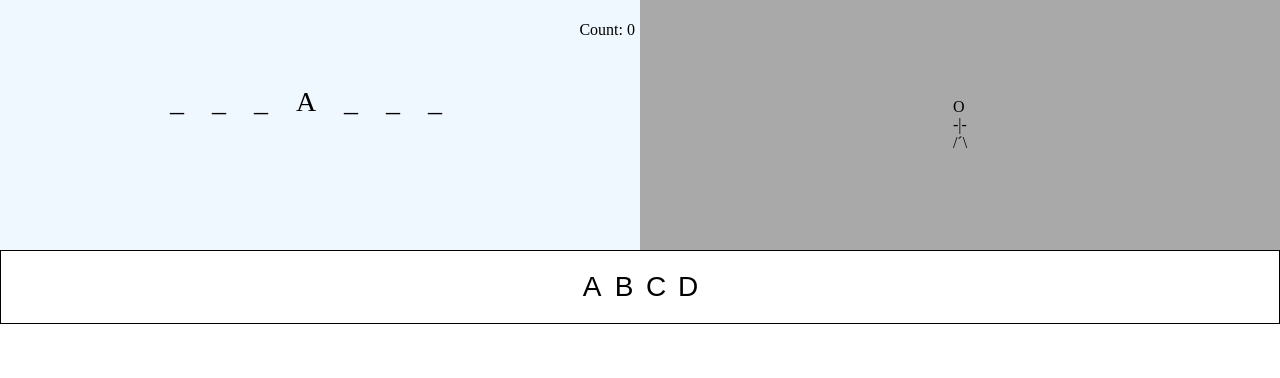
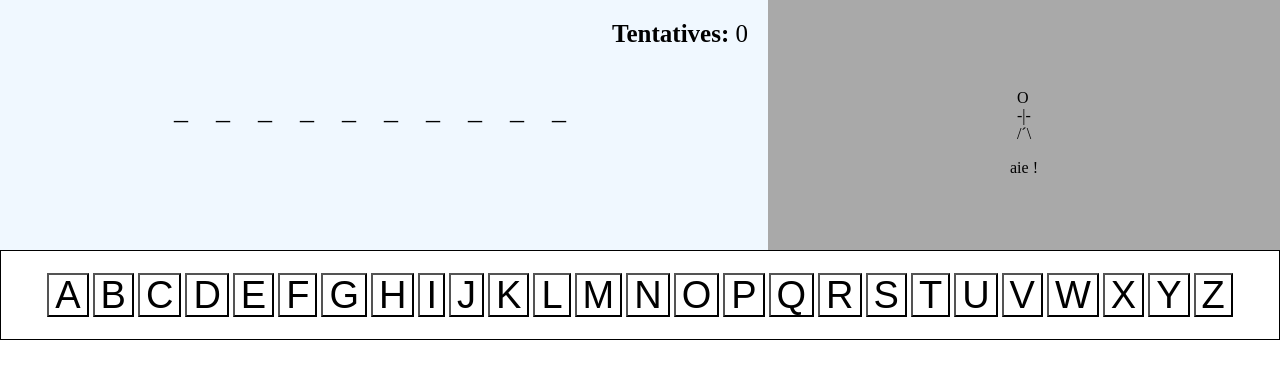
Before and after one commit to Thibaut-gauvin/penduReact, a React app: page / in a window 1280 px wide. Built offline with nearby package versions, Linux system fonts and the light colour scheme.

Commit message:
Game work without print victory (no ending)

```diff
--- a/src/Board.css
+++ /dev/null
@@ -1,5 +0,0 @@
-.board {
-    height: 250px;
-    width: 50%;
-    background-color: aliceblue;
-}
--- a/src/Board.js
+++ /dev/null
@@ -1,18 +0,0 @@
-import React, { Component } from 'react'
-import './Board.css'
-import Counter from './Counter'
-import MysteryWord from './MysteryWord'
-
-class Board extends Component {
-    render () {
-        return (
-            <div className="board">
-                <Counter />
-
-                <MysteryWord />
-            </div>
-        )
-    }
-}
-
-export default Board
--- a/src/Counter.css
+++ b/src/Counter.css
@@ -1,5 +1,15 @@
 .counter {
     display: flex;
     justify-content: flex-end;
-    padding: 5px;
+    align-items: flex-start;
+    padding: 20px;
 }
+
+.counter p span {
+    font-weight: bold;
+}
+
+.counter p {
+    margin: 0;
+    font-size: 25px;
+}
--- a/src/Counter.js
+++ b/src/Counter.js
@@ -1,14 +1,16 @@
-import React, { Component } from 'react'
+import React from 'react'
 import './Counter.css'
+import PropTypes from 'prop-types'
 
-class Counter extends Component {
-    render () {
-        return (
-            <div className="counter">
-                <p>Count: 0</p>
-            </div>
-        )
-    }
+const Counter = ({playerTry}) => (
+    <div className="counter">
+        {playerTry < 26 && <p><span>Tentatives:</span> {playerTry}</p>}
+        {playerTry >= 26 && <p><span>Perdu :'( Tentatives:</span> {playerTry}</p>}
+    </div>
+)
+
+Counter.propTypes = {
+    playerTry: PropTypes.number.isRequired,
 }
 
 export default Counter
--- a/src/Game.css
+++ b/src/Game.css
@@ -8,3 +8,9 @@ body {
   flex-direction: row;
   flex-wrap: wrap;
 }
+
+.board {
+  height: 250px;
+  width: 60%;
+  background-color: aliceblue;
+}
--- a/src/Game.js
+++ b/src/Game.js
@@ -1,17 +1,73 @@
 import React, { Component } from 'react'
 import './Game.css'
 
-import Board from './Board'
+import Counter from './Counter'
+import MysteryWord from './MysteryWord'
 import HumanFrame from './HumanFrame'
 import KeyBoard from './KeyBoard'
 
+const ALPHABET = 'abcdefghijklmnopqrstuvwxyz'
+
 class Game extends Component {
+    constructor (props) {
+        super(props)
+        this.state = {
+            mysteryWord: Game.generateMysteryWord(),
+            letters: Game.generateLetters(),
+            playerTry: 0,
+        }
+    }
+
+    static generateLetters () {
+        return ALPHABET.split("").map((letter) =>{
+            return {
+                letter: letter,
+                tested: false
+            };
+        })
+    }
+
+    static generateMysteryWord () {
+        let mysteryWord = 'crocrodile'
+
+        return mysteryWord.split("")
+    }
+
+    handleLetterClick = (letter) => {
+        const { playerTry, letters } = this.state
+        const letterIndex = letters.findIndex((obj => obj.letter === letter))
+
+        letters[letterIndex].tested = true
+        this.setState({
+            playerTry: playerTry + 1,
+            letters: letters
+        })
+    }
+
     render () {
+        const { letters, playerTry, mysteryWord } = this.state
+        const testedLetters = letters.map(({letter, tested}) => {
+            return tested ? letter : null
+        })
+
+        // const won = mysteryWord.length === mysteryWord.filter(letter => (testedLetters.includes(letter))).length
+
         return (
             <div className="game">
-                <Board />
-                <HumanFrame />
-                <KeyBoard />
+                <div className="board">
+                    <Counter playerTry={playerTry} />
+                    <MysteryWord
+                        mysteryWord={mysteryWord}
+                        gameLetters={letters}
+                    />
+                </div>
+
+                <HumanFrame playerTry={playerTry} />
+
+                <KeyBoard
+                    letters={letters}
+                    onClick={this.handleLetterClick}
+                />
             </div>
         )
     }
--- a/src/HumanFrame.css
+++ b/src/HumanFrame.css
@@ -1,9 +1,10 @@
 .human-frames {
     height: 250px;
-    width: 50%;
+    width: 40%;
     background-color: darkgrey;
 
     display: flex;
+    flex-direction: column;
     justify-content: center;
     align-items: center;
 }
--- a/src/HumanFrame.js
+++ b/src/HumanFrame.js
@@ -1,8 +1,19 @@
 import React, { Component } from 'react'
 import './HumanFrame.css'
+import PropTypes from "prop-types";
 
 class HumanFrame extends Component {
+    constructor (props) {
+        super(props)
+        this.state = {
+            playerTry: props.playerTry
+        }
+    }
+
     render () {
+        const playerTry = this.state.playerTry
+        const peer = playerTry % 2 === 0
+
         return (
             <div className="human-frames">
                 <p>
@@ -10,9 +21,16 @@ class HumanFrame extends Component {
                     -|-<br/>
                     /´\<br/>
                 </p>
+
+                {peer && <span>aie !</span>}
+                {playerTry >= 26 && <span>Game Over</span>}
             </div>
         )
     }
 }
 
+HumanFrame.propTypes = {
+    playerTry: PropTypes.number.isRequired,
+}
+
 export default HumanFrame
--- a/src/KeyBoard.css
+++ b/src/KeyBoard.css
@@ -11,11 +11,12 @@
 }
 
 .key-letter {
-    border: none;
+    margin: 2px;
+    padding: 5px auto;
+
+    /*border: 1px solid black;*/
     background: none;
-    font-size: 28px;
-    line-height: 28px;
-    height: 32px;
-    width: 32px;
+    font-size: 38px;
+    line-height: 38px;
     text-transform: uppercase;
 }
--- a/src/KeyBoard.js
+++ b/src/KeyBoard.js
@@ -1,17 +1,48 @@
 import React, { Component } from 'react'
 import './KeyBoard.css'
+import PropTypes from 'prop-types'
+
+const TESTED_SYMBOL = 'x'
 
 class KeyBoard extends Component {
+    constructor (props) {
+        super(props)
+        this.state = {
+            letters: props.letters,
+            onClick: props.onClick
+        }
+    }
+
     render () {
+        const letters = this.state.letters
+
         return (
             <div className="keyboard">
-                <button className="key-letter">a</button>
-                <button className="key-letter">b</button>
-                <button className="key-letter">c</button>
-                <button className="key-letter">d</button>
+                {
+                    letters.map(({letter, tested}) => (
+                        <button
+                            className='key-letter'
+                            key={letter}
+                            onClick={() => this.props.onClick(letter)}
+                            disabled={tested}
+                        >
+                            { tested ? TESTED_SYMBOL : letter }
+                        </button>
+                    ))
+                }
             </div>
         )
     }
 }
 
+KeyBoard.propTypes = {
+    letters: PropTypes.arrayOf(
+        PropTypes.shape({
+            letter: PropTypes.string.isRequired,
+            tested: PropTypes.bool.isRequired
+        })
+    ).isRequired,
+    onClick: PropTypes.func.isRequired
+}
+
 export default KeyBoard
--- a/src/MysteryWord.js
+++ b/src/MysteryWord.js
@@ -1,14 +1,43 @@
 import React, { Component } from 'react'
 import './MysteryWord.css'
+import PropTypes from 'prop-types'
+
+const HIDDEN_SYMBOL = '_'
 
 class MysteryWord extends Component {
+    constructor (props) {
+        super(props)
+        this.state = {
+            mysteryWord: props.mysteryWord,
+            gameLetters: props.gameLetters
+        }
+    }
+
     render () {
+        const {gameLetters, mysteryWord} = this.state
+        const testedLetters = gameLetters.map(({letter, tested}) => {
+            return tested ? letter : null
+        })
+
         return (
             <div className="mystery-word">
-                <p>___A___</p>
+                <p>
+                    {
+                        mysteryWord.map((letter, index) => (
+                            <span key={index}>
+                                {testedLetters.includes(letter) ? letter : HIDDEN_SYMBOL}
+                            </span>
+                        ))
+                    }
+                </p>
             </div>
         )
     }
 }
 
+MysteryWord.propTypes = {
+    mysteryWord: PropTypes.array.isRequired,
+    gameLetters: PropTypes.array.isRequired
+}
+
 export default MysteryWord
```
